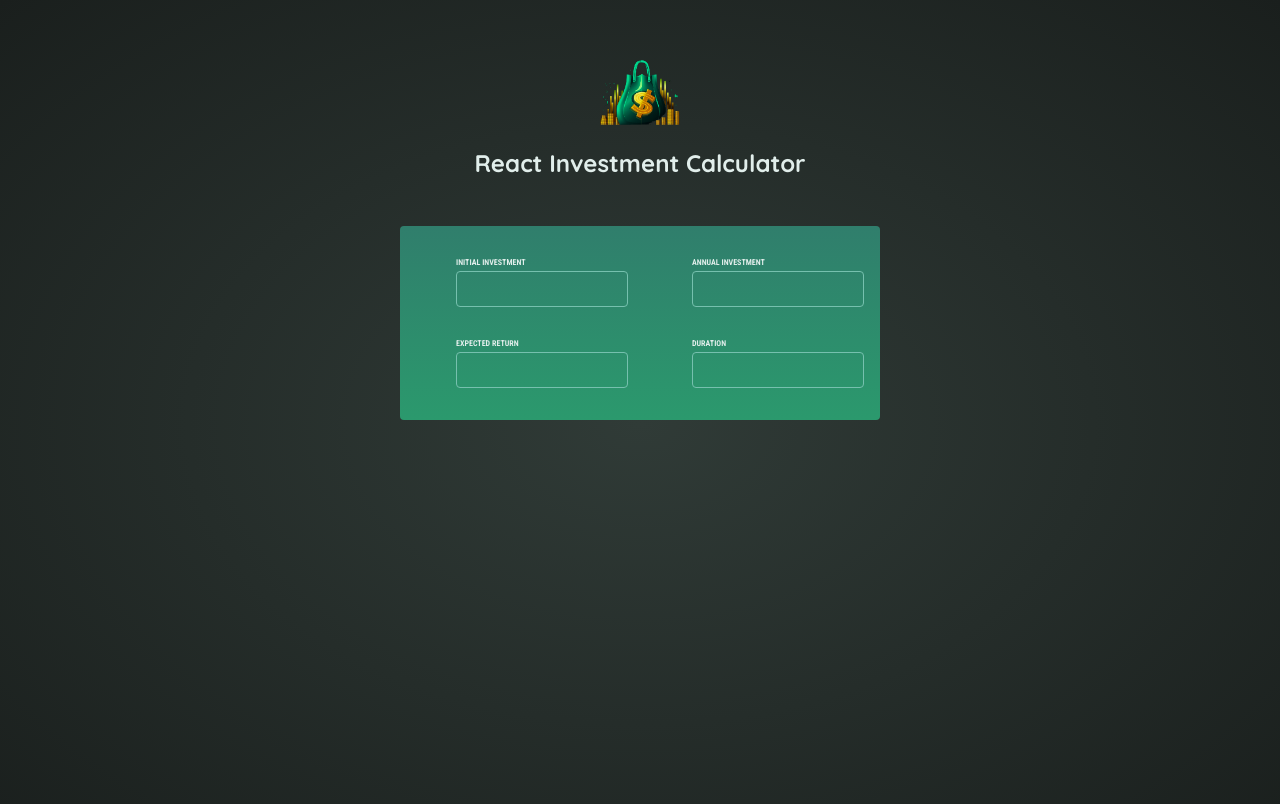
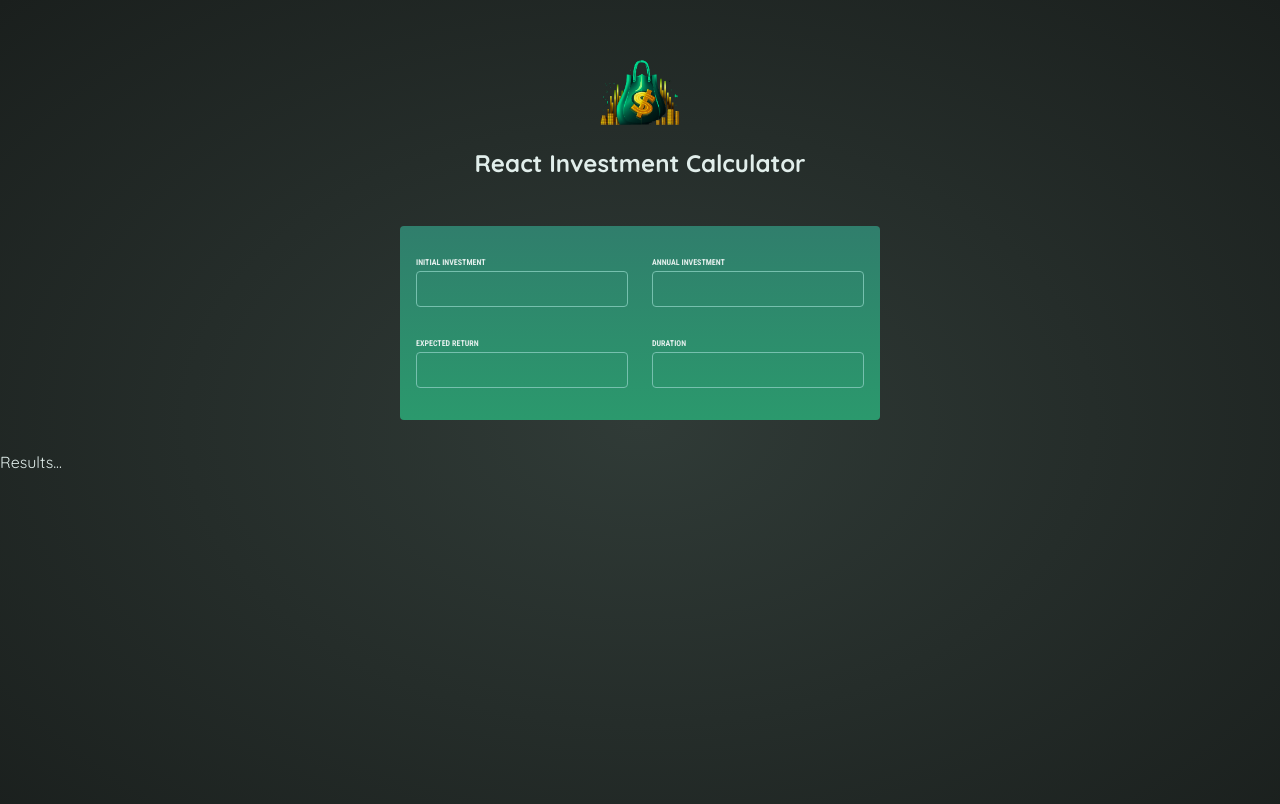
Before and after one commit to shaurya16/investment-calc-react, a React (Vite) app: page / in a window 1280 px wide. Shown: the top 804 px of the page. Built offline with nearby package versions, Linux system fonts and the light colour scheme.

Commit message:
Add Input component and logic to lift the state up

```diff
--- a/src/App.jsx
+++ b/src/App.jsx
@@ -1,11 +1,61 @@
+import { useState } from "react";
 import Header from "./components/Header";
-import InputGroup from "./components/InputGroup";
+import Input from "./components/Input";
+import Results from "./components/Results";
+
+const initialState = {
+  initialInvestment: null,
+  annualInvestment: null,
+  expectedReturn: null,
+  duration: null,
+};
 
 function App() {
+  const [state, setState] = useState(initialState);
+
+  const handleUpdate = (updatedValue, investmentType) => {
+    setState((prevState) => {
+      return {
+        ...prevState,
+        [investmentType]: updatedValue,
+      };
+    });
+  };
+
   return (
     <div>
       <Header />
-      <InputGroup />
+      <section id="user-input">
+        <span className="input-group">
+          <Input
+            title="Initial Investment"
+            investmentType="initialInvestment"
+            value={state.initialInvestment}
+            handleChange={handleUpdate}
+          />
+          <Input
+            title="Annual Investment"
+            investmentType="annualInvestment"
+            value={state.annualInvestment}
+            handleChange={handleUpdate}
+          />
+        </span>
+        <span className="input-group">
+          <Input
+            title="Expected Return"
+            investmentType="expectedReturn"
+            value={state.expectedReturn}
+            handleChange={handleUpdate}
+          />
+          <Input
+            title="Duration"
+            investmentType="duration"
+            value={state.duration}
+            handleChange={handleUpdate}
+          />
+        </span>
+      </section>
+      <Results input={state} />
     </div>
   );
 }
--- a/src/components/Input.jsx
+++ b/src/components/Input.jsx
@@ -1,15 +1,11 @@
-export default function Input({ title, handleChange }) {
+export default function Input({ title, investmentType, handleChange }) {
   return (
-    <ul>
-      <li>
-        <label>{title}</label>
-      </li>
-      <li>
-        <input
-          type="number"
-          onChange={() => handleChange(event.target.value)}
-        ></input>
-      </li>
-    </ul>
+    <p>
+      <label>{title}</label>
+      <input
+        type="number"
+        onChange={(event) => handleChange(event.target.value, investmentType)}
+      ></input>
+    </p>
   );
 }
--- a/src/components/InputGroup.jsx
+++ /dev/null
@@ -1,37 +0,0 @@
-import { useState } from "react";
-import Input from "./Input";
-
-const initialState = {
-  initialInvestment: null,
-  annualInvestment: null,
-  expectedReturn: null,
-  duration: null,
-};
-
-export default function InputGroup() {
-  const [state, setState] = useState(initialState);
-
-  const handleInitialInvestment = (initialInvestmentValue) => {
-    setState((state) => {
-      const updatedState = state;
-      updatedState.initialInvestment = initialInvestmentValue;
-      return updatedState;
-    });
-  };
-
-  return (
-    <div id="user-input">
-      <span className="input-group">
-        <Input
-          title="Initial Investment"
-          handleChange={handleInitialInvestment}
-        />
-        <Input title="Annual Investment" />
-      </span>
-      <span className="input-group">
-        <Input title="Expected Return" />
-        <Input title="Duration" />
-      </span>
-    </div>
-  );
-}
--- /dev/null
+++ b/src/components/Results.jsx
@@ -0,0 +1,14 @@
+import { calculateInvestmentResults } from "../util/investment";
+
+export default function Results({ input }) {
+  const results = calculateInvestmentResults(input);
+  console.log(results);
+
+  return (
+    <>
+      <section>
+        <p>Results...</p>
+      </section>
+    </>
+  );
+}
```
